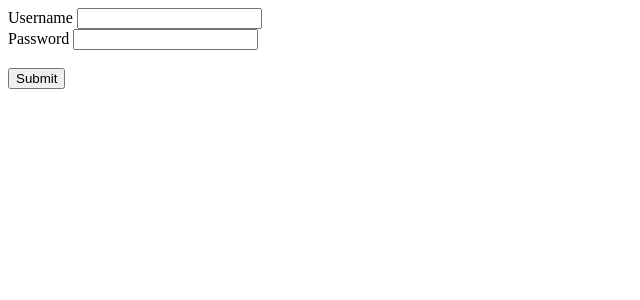
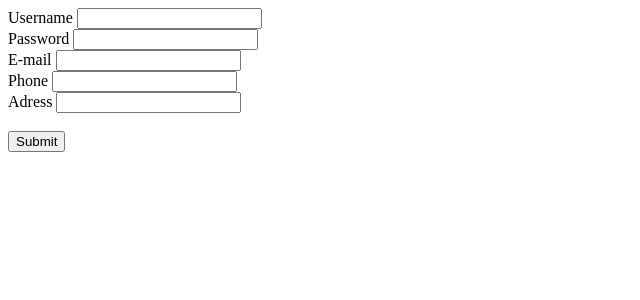
Before and after one commit to Boris14/project, a Flask app: page /register in a window 1280 px wide. Shown: the top 300 px of the page, without its empty margins (0-640 px from the left). Run offline with Flask 2, Linux system fonts and the light colour scheme.

Commit message:
Add files via upload

```diff
--- a/flask1/templates/register.html
+++ b/flask1/templates/register.html
@@ -5,6 +5,15 @@
   <label>Password</label>
   <input name="password" type="password"/>
   </br>
+  <label>E-mail</label>
+  <input name="email" type="email"/>
+  </br>
+  <label>Phone</label>
+  <input name="phone" type="number"/>
+  </br>
+  <label>Adress</label>
+  <input name="adress" type="text"/>
+  </br>
   </br>
   <button type="submit">Submit</button>
 </form>
```
